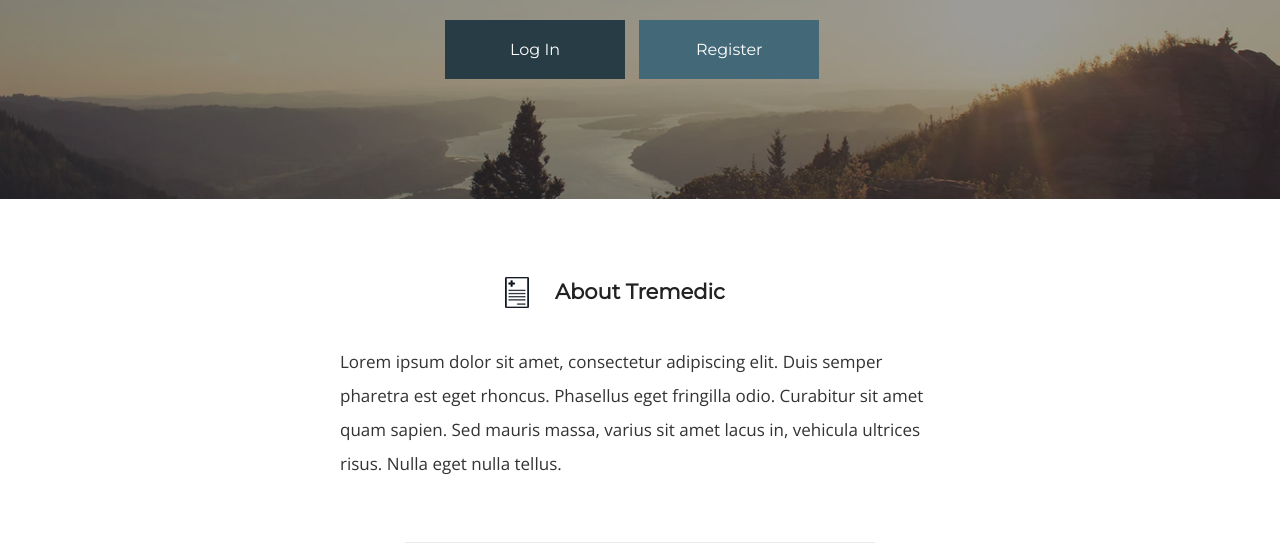
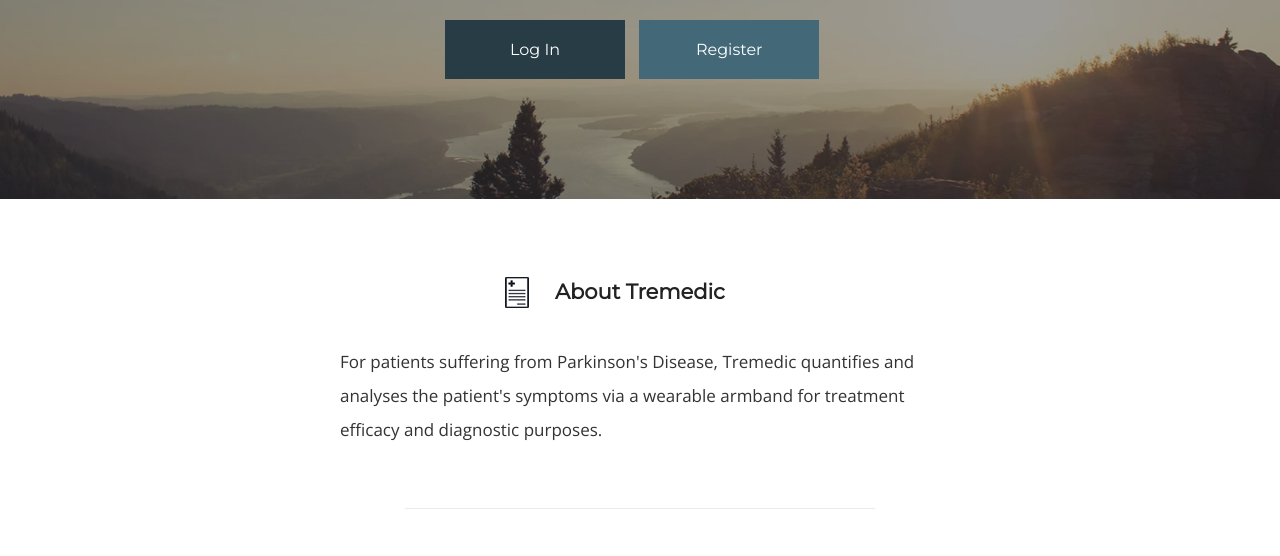
Before and after one commit to jusjmkim/Tremedic, a website: page views/login.html in a window 1280 px wide. Shown: the part 396-952 px from the top of the page. Drawn offline with nearby package versions, Linux system fonts and the light colour scheme; files that its build step writes are made by us from their sources; files whose address does not match are found by name.

Commit message:
Fix login copy

```diff
--- a/views/login.html
+++ b/views/login.html
@@ -59,7 +59,7 @@
             <h2 class="about">About Tremedic</h2>
 
             <p>
-            Lorem ipsum dolor sit amet, consectetur adipiscing elit. Duis semper pharetra est eget rhoncus. Phasellus eget fringilla odio. Curabitur sit amet quam sapien. Sed mauris massa, varius sit amet lacus in, vehicula ultrices risus. Nulla eget nulla tellus.
+            For patients suffering from Parkinson's Disease, Tremedic quantifies and analyses the patient's symptoms via a wearable armband for treatment efficacy and diagnostic purposes.
             </p>
 
            <div class="sep"></div>
```
